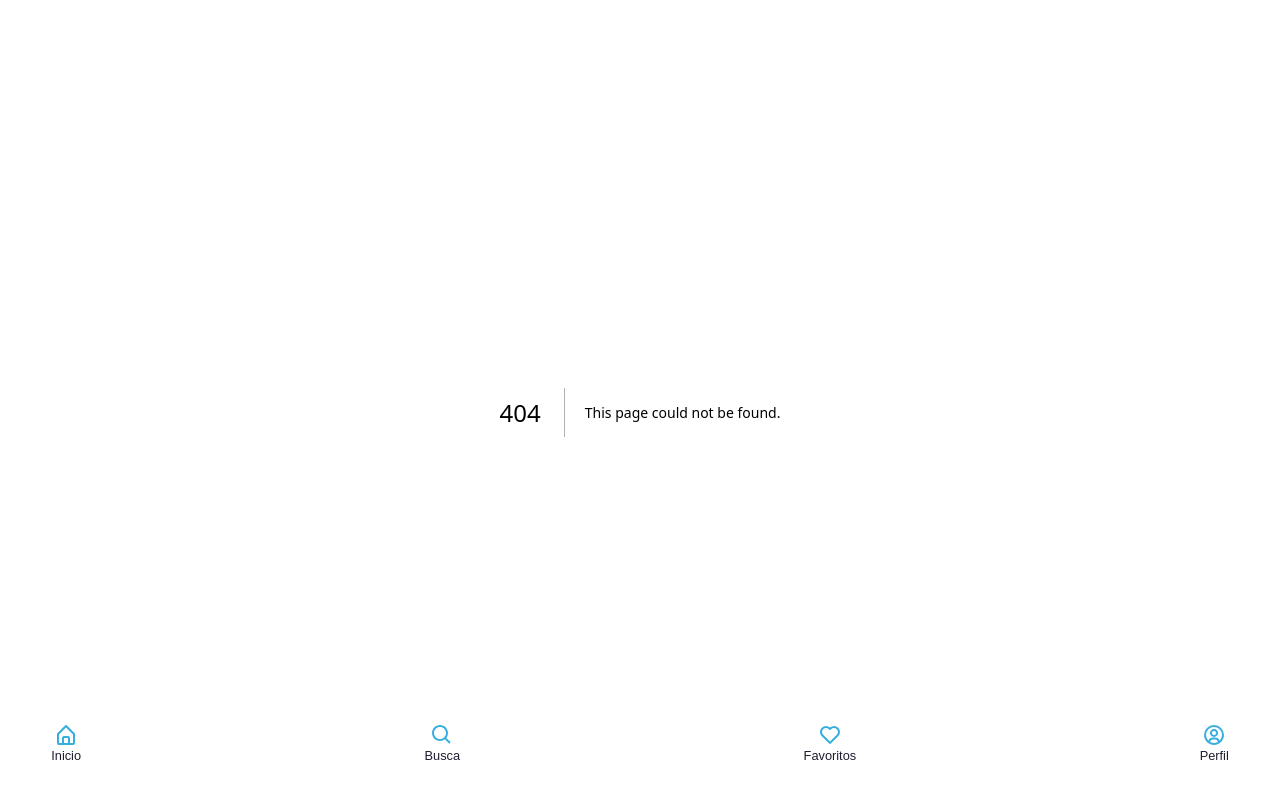
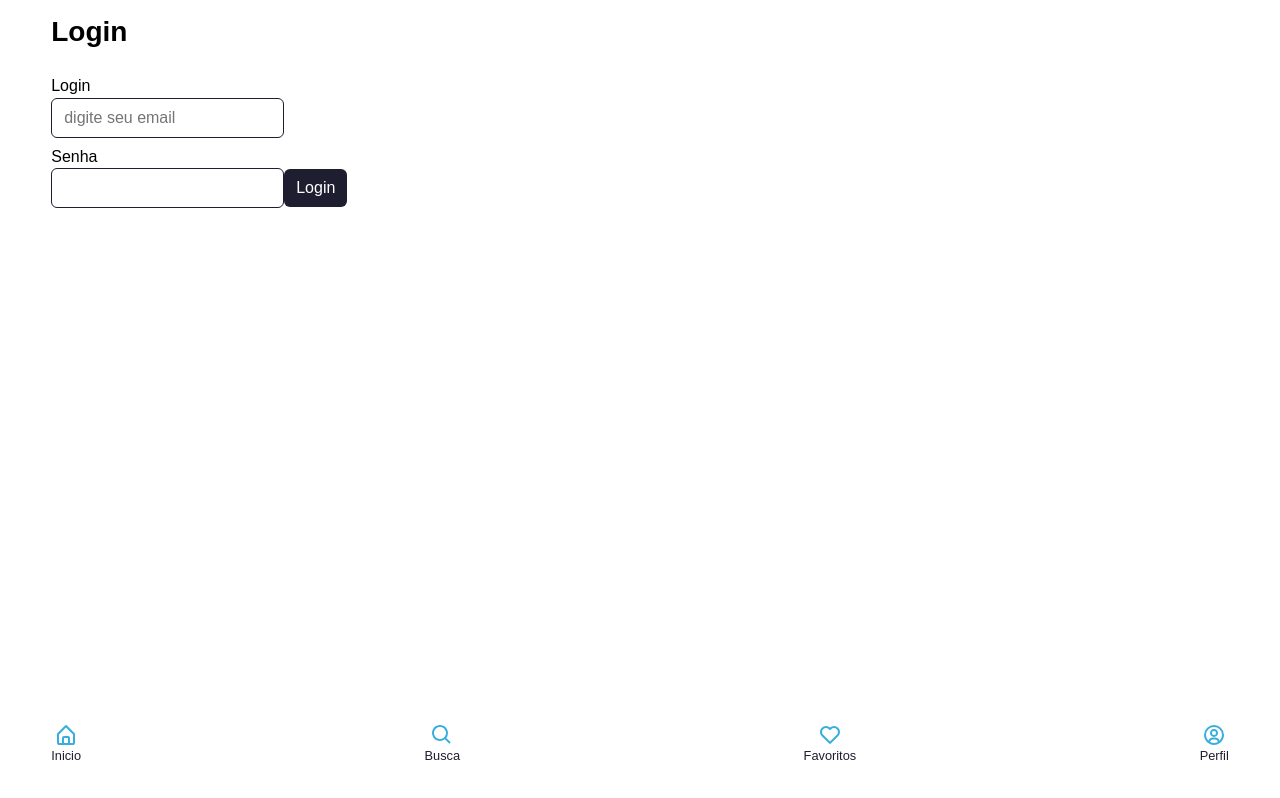
Before and after one commit to pedroonovais/weather-app-next, a Next.js app: page /login in a window 1280 px wide. Before the commit this address had no page. Shown: the top 798 px of the page. Built offline with nearby package versions, Linux system fonts and the light colour scheme.

Commit message:
Finaliza e implementa verificação de login

```diff
--- a/package.json
+++ b/package.json
@@ -9,6 +9,7 @@
     "lint": "next lint"
   },
   "dependencies": {
+    "jwt-decode": "^4.0.0",
     "next": "13.5.7",
     "react": "^18",
     "react-dom": "^18",
--- a/src/app/busca/page.tsx
+++ b/src/app/busca/page.tsx
@@ -5,8 +5,10 @@ import { Header } from "@/components/Header/Header";
 import { Input } from "@/components/Input/Input";
 import { Button } from "@/components/Button/Button";
 import UserContext from "@/context/UserContext";
+import { loadLoginState } from "@/helpers/loadLoginState";
 
 export default function Busca() {
+    loadLoginState()
     const router = useRouter();
     const [cityName, setCityName] = useState<string>("");
     const [cityList, setCityList] = useState([]);
--- /dev/null
+++ b/src/app/login/page.tsx
@@ -0,0 +1,83 @@
+"use client";
+import UserContext from "@/context/UserContext";
+import { jwtDecode } from "jwt-decode";
+import { useContext, useState } from "react";
+import { useRouter } from "next/navigation";
+import { Button } from "@/components/Button/Button";
+import { Input } from "@/components/Input/Input";
+
+export default function Login() {
+    const { setUserName } = useContext(UserContext);
+    const router = useRouter();
+    const [login, setLogin] = useState("");
+    const [password, setPassword] = useState("");
+
+    const handleLogin = (event: React.ChangeEvent<HTMLInputElement>) => {
+        setLogin(event.target.value);
+    };
+
+    const handlePassword = (event: React.ChangeEvent<HTMLInputElement>) => {
+        setPassword(event.target.value);
+    };
+
+    const handleSendLogin = async (params: object) => {
+        try {
+            const response = await fetch("http://localhost:8000/login", {
+                method: "POST",
+                headers: {
+                    "Content-Type": "application/json; charset=UTF-8",
+                },
+                body: JSON.stringify(params),
+            });
+
+            const data = await response.json();
+
+            if (data) {
+                sessionStorage.setItem("userToken", JSON.stringify(data));
+                const userData = jwtDecode(data.token);
+                setUserName(userData.name);
+                router.push("/perfil");
+            }
+        } catch (error) {
+            console.log("error", error);
+        } finally {
+            console.log("finnaly");
+        }
+    };
+
+    const handleClick = () => {
+        const params = {
+            login: login,
+            password: password,
+        };
+
+        handleSendLogin(params);
+    };
+
+    return (
+        <>
+            <h1>Login</h1>
+            <form>
+                <Input
+                    type="text"
+                    id="login"
+                    name="login"
+                    label="Login"
+                    onChange={handleLogin}
+                    placeholder="digite seu email"
+                />
+
+                <Input
+                    label="Senha"
+                    type="password"
+                    id="password"
+                    name="password"
+                    onChange={handlePassword}
+                />
+                <Button type="button" onClick={handleClick}>
+                    Login
+                </Button>
+            </form>
+        </>
+    );
+}
--- a/src/app/page.tsx
+++ b/src/app/page.tsx
@@ -3,8 +3,10 @@ import { Header } from "@/components/Header/Header";
 import UserContext from "@/context/UserContext";
 import { useContext, useEffect, useState } from "react";
 import { useSearchParams } from "next/navigation";
+import { loadLoginState } from "@/helpers/loadLoginState";
 
 export default function Home() {
+  loadLoginState()
   const searchParams = useSearchParams();
   const state = searchParams.get("cityCode")
   const { userName } = useContext(UserContext)
--- a/src/components/Menu/Menu.tsx
+++ b/src/components/Menu/Menu.tsx
@@ -16,7 +16,7 @@ export const Menu = () => {
                 </li>
                 <li className={styles.li}>
                     <BiHeart size="1.5rem" color="#38aede" />
-                    <Link className={styles.link} href={'#'}>Favoritos</Link>
+                    <Link className={styles.link} href={'/favoritos'}>Favoritos</Link>
                 </li>
                 <li className={styles.li}>
                     <BiUserCircle size="1.5rem" color="#38aede" />
```
Also changed, not shown: src/app/favoritos/page.tsx (added, +15 -0 lines), src/app/perfil/page.tsx (added, +14 -0 lines), src/components/Header/Header.tsx (+7 -5 lines), src/helpers/loadLoginState.tsx (added, +17 -0 lines), src/helpers/useVerifyLogin.tsx (added, +19 -0 lines), 1 other file (tests, documents, lock files or other folders).
